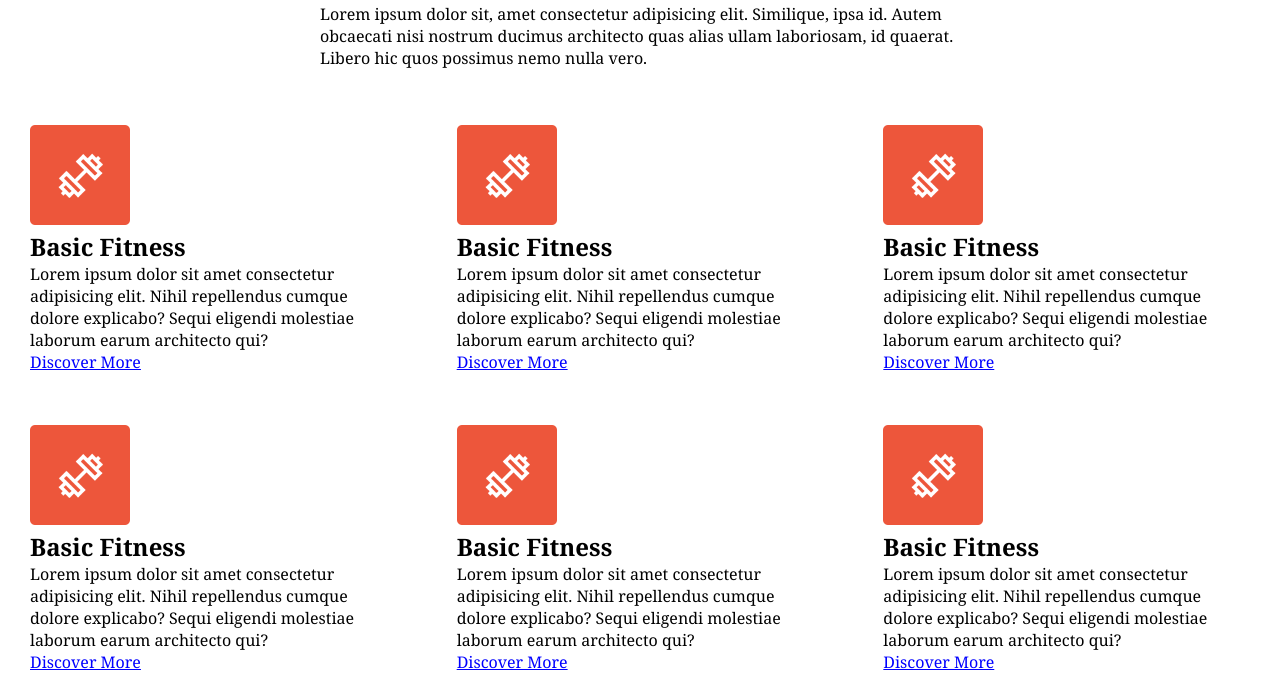
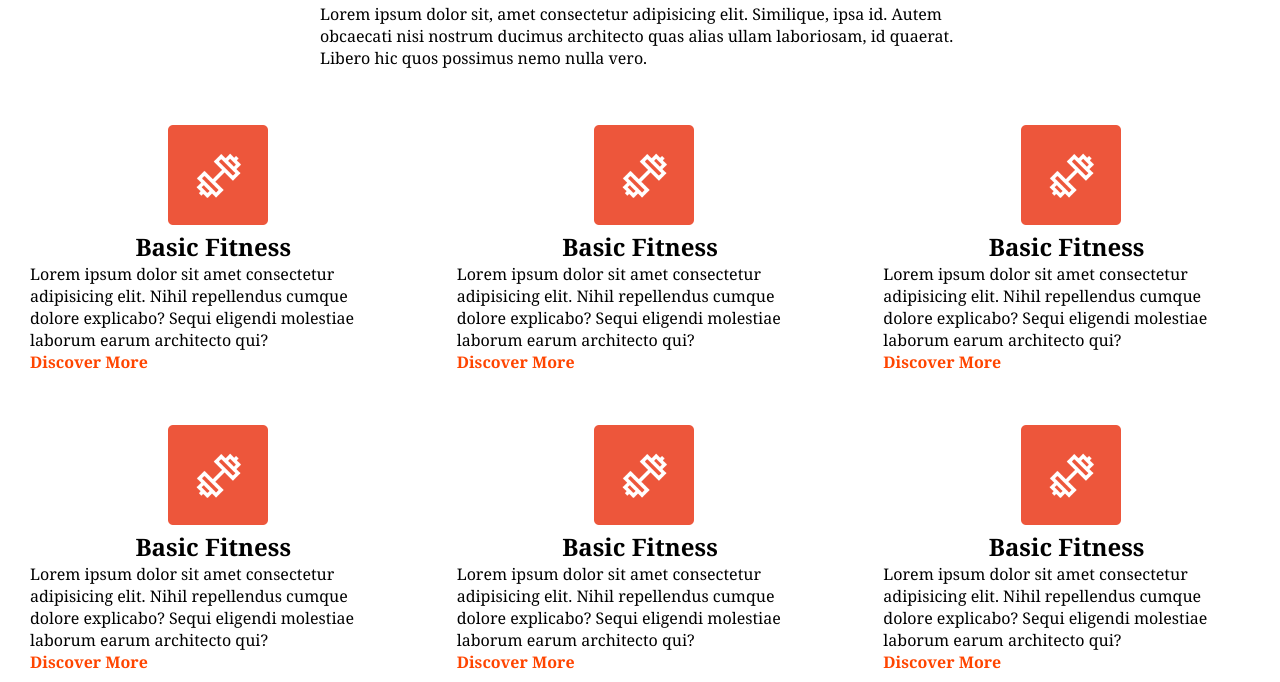
Before and after one commit to webForDave/gymnasium-, a plain HTML site: page index.html in a window 1280 px wide. Shown: the part 735-1417 px from the top of the page. Drawn offline with Linux system fonts and the light colour scheme; grey boxes are pictures that could not be loaded.

Commit message:
modified page

```diff
--- a/css/main.css
+++ b/css/main.css
@@ -128,13 +128,23 @@
     width: 30%;
 }
 
-.sc-head, .sc-para, .sc-link {
+.sc-head {
+    text-align: center;
+}
+
+.sc-cont-img-div {
+    width: 25%;
+    margin: 0 auto;
+
+}
+
+.sc-head, .sc-para {
     color: black;
 }
 
 .sc-box a {
-    color: blue;
-    text-decoration: underline;
+    color: orangered;
+    font-weight: bolder;
 }
 
 .reason-container {
@@ -231,7 +241,7 @@
     }
 }
 
-@media screen and (min-width: 660px) and (max-width: 1000px) {
+@media screen and (min-width: 550px) and (max-width: 1000px) {
     .container-links {
         display: none;
     }
--- a/index.html
+++ b/index.html
@@ -76,7 +76,7 @@
         <div class="selection-container-1">
 
             <div class="sc-box">
-                <img src="images/icon.jpg.png" alt="logo" class="sc-cont-img">
+                <div class="sc-cont-img-div"><img src="images/icon.jpg.png" alt="logo" class="sc-cont-img"></div>
                 <h2 class="sc-head">Basic Fitness</h2>
                <div class="sc-para-div">
                 <p class="sc-para">Lorem ipsum dolor sit amet consectetur adipisicing elit. Nihil repellendus cumque dolore explicabo? Sequi eligendi molestiae laborum earum architecto qui?</p>
@@ -85,7 +85,7 @@
             </div>
 
             <div class="sc-box">
-                <img src="images/icon.jpg.png" alt="logo" class="sc-cont-img">
+                <div class="sc-cont-img-div"><img src="images/icon.jpg.png" alt="logo" class="sc-cont-img"></div>
                 <h2 class="sc-head">Basic Fitness</h2>
                <div class="sc-para-div">
                 <p class="sc-para">Lorem ipsum dolor sit amet consectetur adipisicing elit. Nihil repellendus cumque dolore explicabo? Sequi eligendi molestiae laborum earum architecto qui?</p>
@@ -94,7 +94,7 @@
             </div>
 
             <div class="sc-box">
-                <img src="images/icon.jpg.png" alt="logo" class="sc-cont-img">
+                <div class="sc-cont-img-div"><img src="images/icon.jpg.png" alt="logo" class="sc-cont-img"></div>
                 <h2 class="sc-head">Basic Fitness</h2>
                <div class="sc-para-div">
                 <p class="sc-para">Lorem ipsum dolor sit amet consectetur adipisicing elit. Nihil repellendus cumque dolore explicabo? Sequi eligendi molestiae laborum earum architecto qui?</p>
@@ -108,7 +108,7 @@
         <div class="selection-container-2">
 
             <div class="sc-box">
-                <img src="images/icon.jpg.png" alt="logo" class="sc-cont-img">
+                <div class="sc-cont-img-div"><img src="images/icon.jpg.png" alt="logo" class="sc-cont-img"></div>
                 <h2 class="sc-head">Basic Fitness</h2>
                 <div class="sc-para-div">
                     <p class="sc-para">Lorem ipsum dolor sit amet consectetur adipisicing elit. Nihil repellendus cumque dolore explicabo? Sequi eligendi molestiae laborum earum architecto qui?</p>
@@ -117,7 +117,7 @@
             </div>
 
             <div class="sc-box">
-                <img src="images/icon.jpg.png" alt="logo" class="sc-cont-img">
+                <div class="sc-cont-img-div"><img src="images/icon.jpg.png" alt="logo" class="sc-cont-img"></div>
                 <h2 class="sc-head">Basic Fitness</h2>
                 <div class="sc-para-div">
                     <p class="sc-para">Lorem ipsum dolor sit amet consectetur adipisicing elit. Nihil repellendus cumque dolore explicabo? Sequi eligendi molestiae laborum earum architecto qui?</p>
@@ -126,7 +126,7 @@
             </div>
 
             <div class="sc-box">
-                <img src="images/icon.jpg.png" alt="logo" class="sc-cont-img">
+                <div class="sc-cont-img-div"><img src="images/icon.jpg.png" alt="logo" class="sc-cont-img"></div>
                 <h2 class="sc-head">Basic Fitness</h2>
                <div class="sc-para-div">
                 <p class="sc-para">Lorem ipsum dolor sit amet consectetur adipisicing elit. Nihil repellendus cumque dolore explicabo? Sequi eligendi molestiae laborum earum architecto qui?</p>
```
